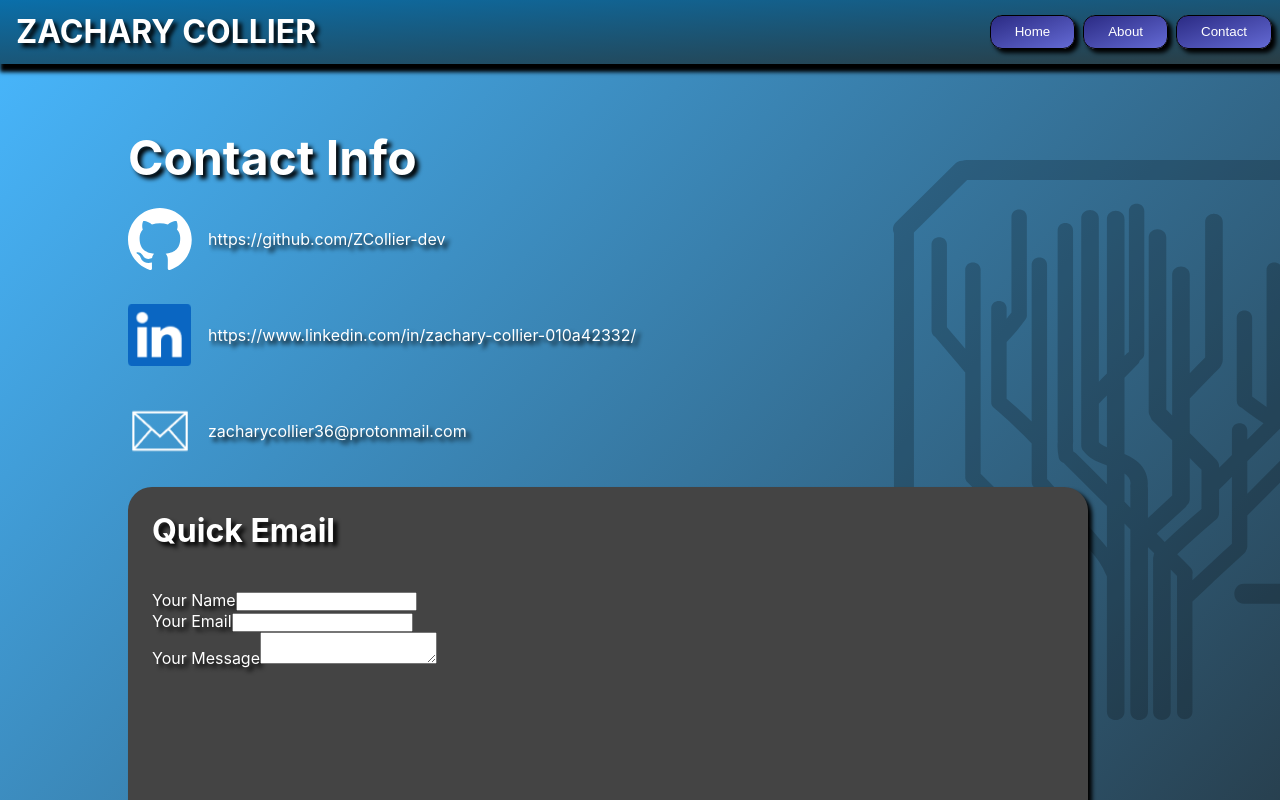
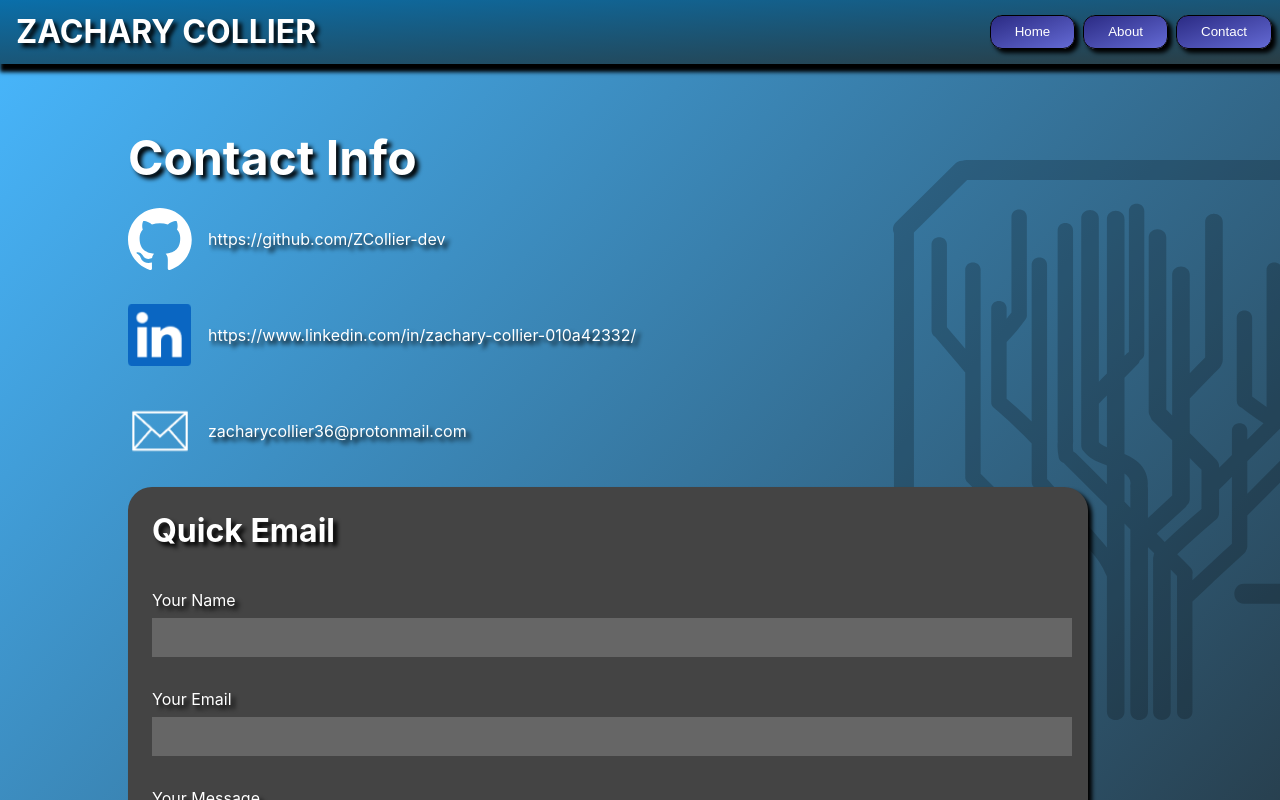
Before and after one commit to ZCollier-dev/final-sprint-fall-24-solo, a React (Vite) app in the folder finalsprint/: page /contact in a window 1280 px wide. Shown: the top 800 px of the page. Built offline with nearby package versions, Linux system fonts and the light colour scheme.

Commit message:
Completed Contact Page

```diff
--- a/finalsprint/package.json
+++ b/finalsprint/package.json
@@ -10,6 +10,7 @@
     "preview": "vite preview"
   },
   "dependencies": {
+    "emailjs-com": "^3.2.0",
     "react": "^18.3.1",
     "react-dom": "^18.3.1",
     "react-router-dom": "^7.0.2"
--- a/finalsprint/src/components/About.tsx
+++ b/finalsprint/src/components/About.tsx
@@ -42,6 +42,7 @@ function About() {
             creative risks and stand out from the crowd. A few of my favorites,
             from studios large and small, include: <br />
             <br />
+          </p>
           <ul className="gameslist">
             <li>Paper Mario: The Thousand Year Door (Nintendo)</li>
             <li>Monster Hunter: World (Capcom)</li>
@@ -49,6 +50,7 @@ function About() {
             <li>A Hat in Time (Gears for Breakfast)</li>
             <li>CrossCode (Radical Fish Games)</li>
           </ul>
+          <p>
             <br />
             In the future, I hope to begin a hobby in blacksmithing. Working
             with metal in the ways blacksmiths do has always stuck out to me as
--- a/finalsprint/src/components/Contact.tsx
+++ b/finalsprint/src/components/Contact.tsx
@@ -2,8 +2,36 @@ import circuitTree from "../assets/PortfolioPics/tree-shape-of-straight-lines-li
 import githubImg from "../assets/PortfolioPics/github-mark-white.svg";
 import linkedinImg from "../assets/PortfolioPics/In-Blue-14@2x.png";
 import emailImg from "../assets/PortfolioPics/Group 10.png";
+import { send } from "emailjs-com";
+import { useState } from "react";
+import "../styles/Contact.css";
 
 function Contact() {
+  const [toSend, setToSend] = useState({
+    sendername: "",
+    senderemail: "",
+    sendermessage: "",
+  });
+
+  const handleChangeInput = (e: React.ChangeEvent<HTMLInputElement>) => {
+    setToSend({ ...toSend, [e.target.name]: e.target.value });
+  };
+
+  const handleChangeTextarea = (e: React.ChangeEvent<HTMLTextAreaElement>) => {
+    setToSend({ ...toSend, [e.target.name]: e.target.value });
+  };
+
+  const onSubmit = (e: React.FormEvent<HTMLFormElement>) => {
+    e.preventDefault();
+    send("service_y1amfoj", "template_l5wc3yb", toSend, "TyhAq8dr8vfw_DyMj")
+      .then((response) => {
+        console.log("SUCCESS", response.status, response.text);
+      })
+      .catch((err) => {
+        console.log("FAILED", err);
+      });
+  };
+
   return (
     <main>
       <img className="treeimg" src={circuitTree} />
@@ -35,18 +63,38 @@ function Contact() {
             <h3>Quick Email</h3>
             <br />
             <br />
-            <form action="">
+            <form onSubmit={onSubmit}>
               <div className="quickemailsendername">
                 <label htmlFor="sendername">Your Name</label>
-                <input type="text" id="sendername" name="sendername" />
+                <input
+                  type="text"
+                  id="sendername"
+                  name="sendername"
+                  value={toSend.sendername}
+                  onChange={handleChangeInput}
+                />
               </div>
               <div className="quickemailsenderemail">
                 <label htmlFor="senderemail">Your Email</label>
-                <input type="email" id="senderemail" name="senderemail" />
+                <input
+                  type="email"
+                  id="senderemail"
+                  name="senderemail"
+                  value={toSend.senderemail}
+                  onChange={handleChangeInput}
+                />
               </div>
               <div className="quickemailmessage">
                 <label htmlFor="sendermessage">Your Message</label>
-                <textarea name="sendermessage" id="sendermessage"></textarea>
+                <textarea
+                  name="sendermessage"
+                  id="sendermessage"
+                  value={toSend.sendermessage}
+                  onChange={handleChangeTextarea}
+                ></textarea>
+              </div>
+              <div>
+                <button type="submit">Submit</button>
               </div>
             </form>
           </div>
--- /dev/null
+++ b/finalsprint/src/styles/Contact.css
@@ -0,0 +1,25 @@
+input,
+textarea {
+  width: 100%;
+  background-color: #666666;
+  border: none;
+  padding-top: 0.5rem;
+  padding-bottom: 0.5rem;
+  padding-left: 0.5rem;
+  color: white;
+}
+
+input {
+  font-size: 1.25rem;
+}
+
+label {
+  width: 100%;
+  padding-bottom: 0.5rem;
+}
+
+.quickemailsendername,
+.quickemailsenderemail,
+.quickemailmessage {
+  margin-bottom: 2rem;
+}
--- a/finalsprint/src/styles/index.css
+++ b/finalsprint/src/styles/index.css
@@ -122,6 +122,11 @@ a:hover {
   min-height: 100vh;
 }
 
+.quickemailbox div {
+  display: grid;
+  grid-template-columns: 1fr;
+}
+
 @media (max-width: 540px) {
   h2 {
     font-size: 2rem;
```
Also changed, not shown: 1 other file (tests, documents, lock files or other folders). Lines whose indentation alone changed are shown as unchanged.
